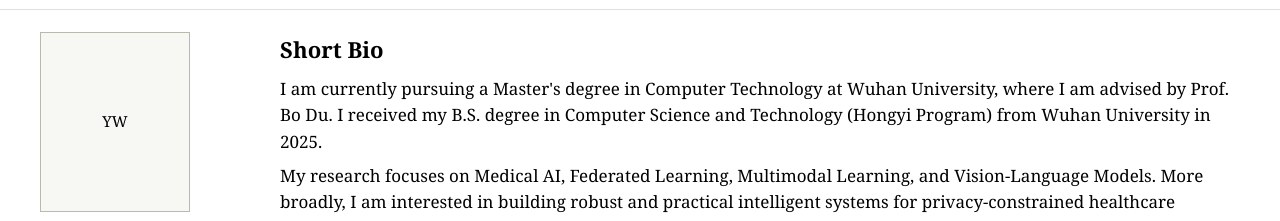
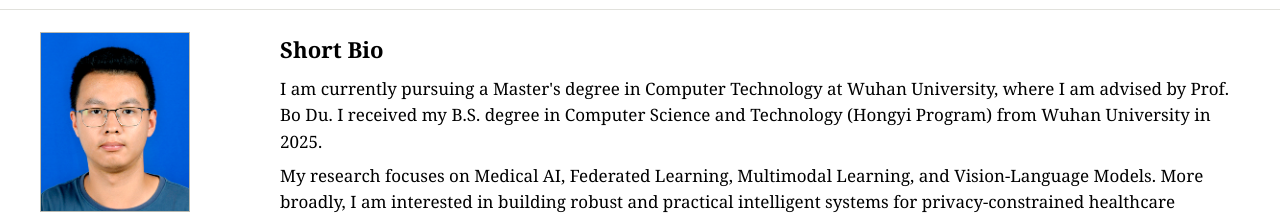
Before and after one commit to YipanWei/YipanWei.github.io, a plain HTML site: page index.html in a window 1280 px wide. Shown: the part 47-268 px from the top of the page. Drawn offline with Linux system fonts and the light colour scheme.

Commit message:
Add profile photo to homepage

```diff
--- a/index.html
+++ b/index.html
@@ -29,7 +29,11 @@
     <main class="layout" id="top">
       <aside class="sidebar" data-reveal>
         <div class="profile-card">
-          <div class="profile-avatar" aria-hidden="true">YW</div>
+          <img
+            class="profile-avatar"
+            src="./Figs/证件照.jpeg.jpg"
+            alt="Portrait of Yipan Wei"
+          />
           <h1>Yipan Wei</h1>
           <p class="profile-role">Master @ WHU</p>
           <p class="profile-affiliation">
--- a/styles.css
+++ b/styles.css
@@ -86,14 +86,11 @@ a:hover {
 .profile-avatar {
   width: 150px;
   height: 180px;
-  display: grid;
-  place-items: center;
+  display: block;
   margin-bottom: 14px;
   border: 1px solid var(--border-strong);
-  background: #f7f7f4;
-  color: var(--muted);
-  font-size: 0.95rem;
-  font-weight: 400;
+  object-fit: cover;
+  object-position: center top;
 }
 
 .profile-card h1 {
```
Also changed, not shown: Figs/证件照.jpeg.jpg (added).
